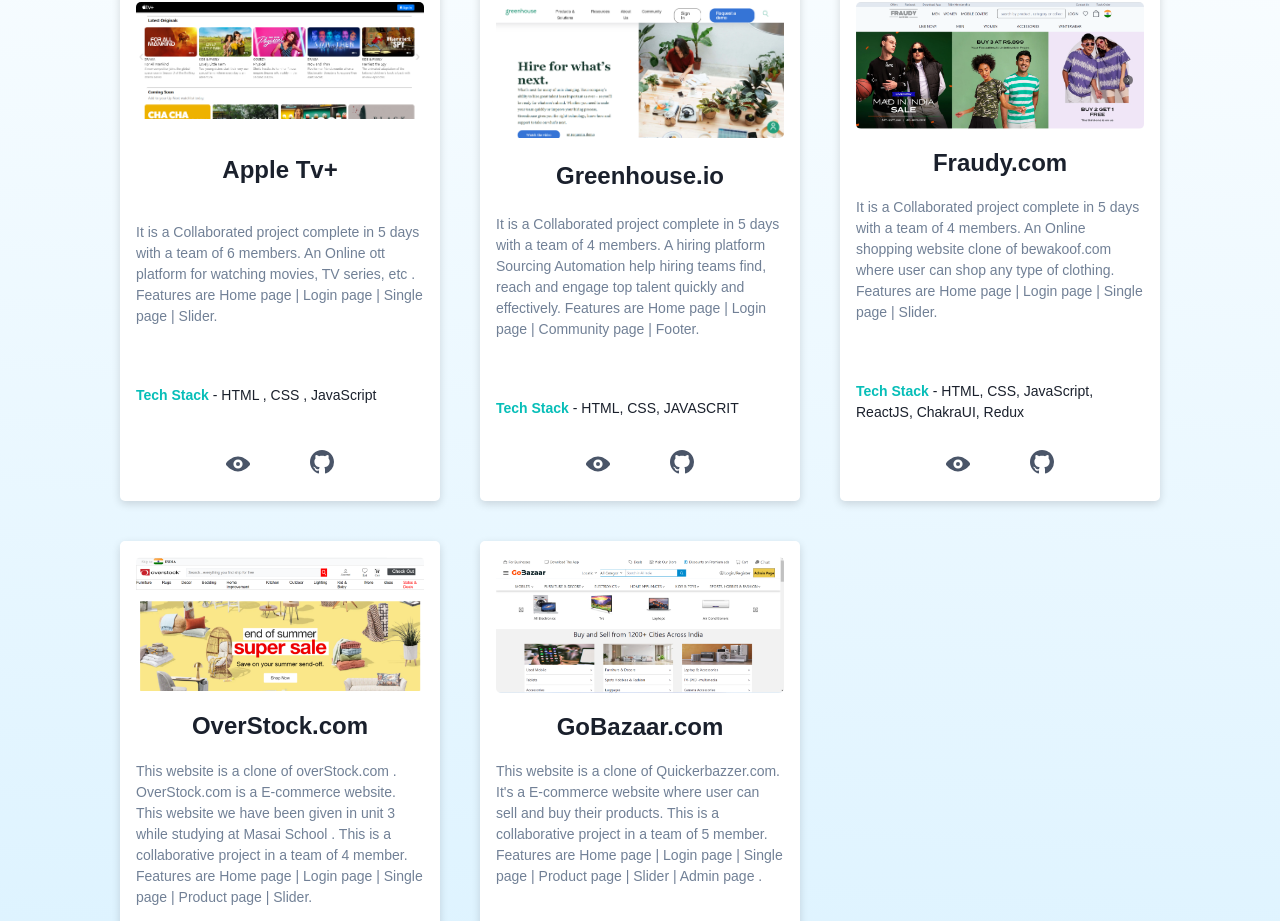
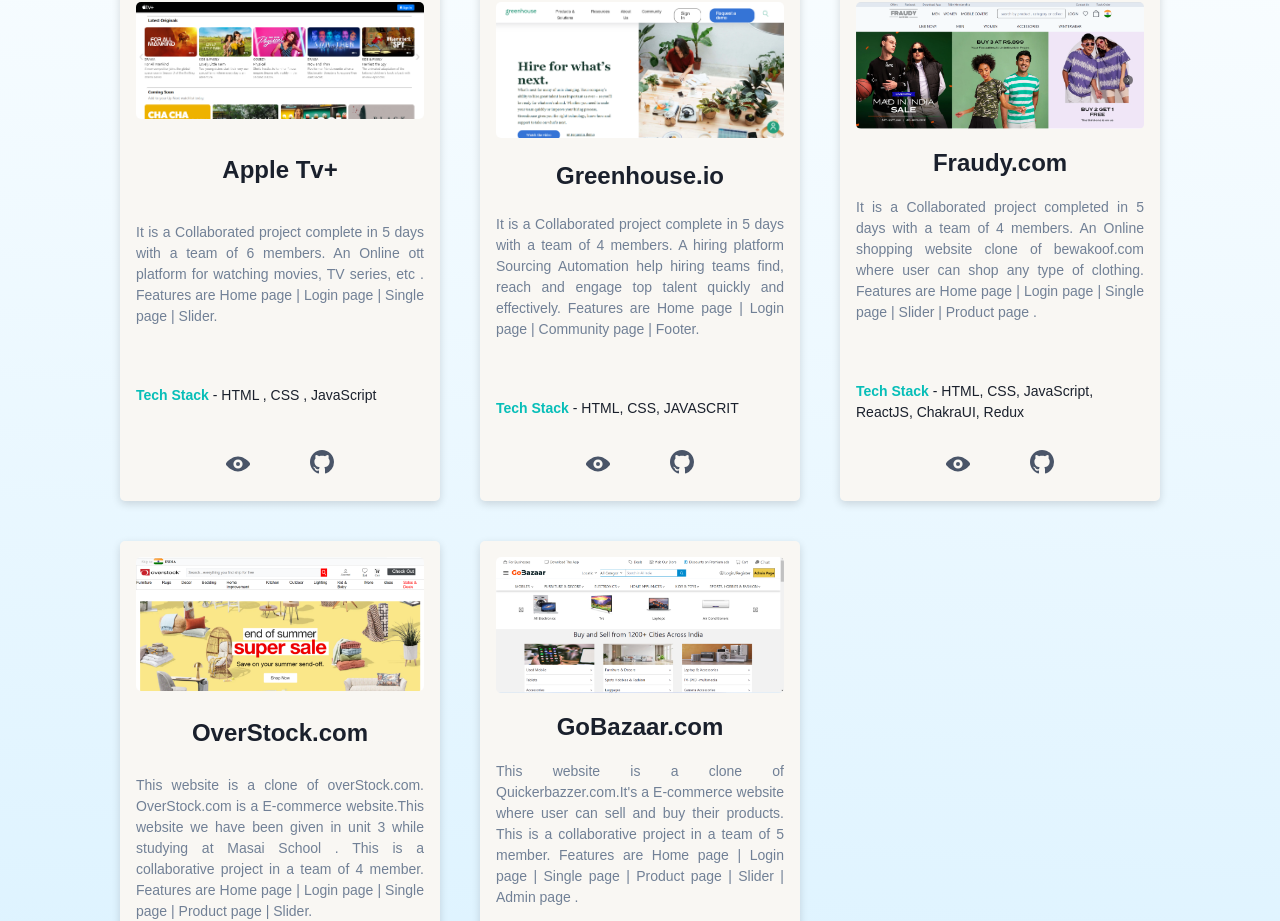
Before and after one commit to lipan1437/lipan1437.github.io, a React (Create React App) app: page / in a window 1280 px wide. Shown: the part 1699-2620 px from the top of the page. Built offline with nearby package versions, Linux system fonts and the light colour scheme.

Commit message:
changes 3.0

```diff
--- a/src/pages/Project.jsx
+++ b/src/pages/Project.jsx
@@ -32,7 +32,7 @@
 import bewakoof from "../images/bewakoof.png";
 import greenhouse from "../images/pro1.png";
 import overstock from "../images/overstock.png";
-import gobazaar from "../images/gobazzar.png"
+import gobazaar from "../images/gobazzar.png";
 import { ButtonGroup } from "react-bootstrap";
 
 const projects = [
@@ -62,7 +62,7 @@
     name: "Fraudy.com",
     image: bewakoof,
     description:
-      "It is a Collaborated project complete in 5 days with a team of 4 members. An Online shopping website clone of bewakoof.com where user can shop any type of clothing. Features are Home page | Login page | Single page | Slider.",
+      "It is a Collaborated project completed in 5 days with a team of 4 members. An Online shopping website clone of bewakoof.com where user can shop any type of clothing. Features are Home page | Login page | Single page | Slider | Product page .",
     tech: " HTML, CSS, JavaScript, ReactJS, ChakraUI, Redux",
     view: "https://fraudy.vercel.app/",
     git: "https://github.com/amansingh456/shallow-creature-244",
@@ -72,7 +72,7 @@
     name: "OverStock.com",
     image: overstock,
     description:
-      "This  website is a clone of overStock.com . OverStock.com is a E-commerce website. This website we have been given in unit 3 while studying at Masai School . This is a collaborative project in a team of 4 member. Features are Home page | Login page | Single page | Product page  | Slider. ",
+      "This  website is a clone of overStock.com. OverStock.com is a E-commerce website.This website we have been given in unit 3 while studying at Masai School . This is a collaborative project in a team of 4 member. Features are Home page | Login page | Single page | Product page  | Slider. ",
     tech: " HTML, CSS, JavaScript",
     view: "https://gleaming-wisp-eb6c81.netlify.app/",
     git: "https://github.com/lipan1437/-coherent-mother-3147",
@@ -82,7 +82,7 @@
     name: "GoBazaar.com",
     image: gobazaar,
     description:
-      "This  website is a clone of Quickerbazzer.com. It's a E-commerce website where user can sell and buy their products. This is a collaborative project in a team of 5 member. Features are Home page | Login page | Single page | Product page  | Slider | Admin page . ",
+      "This  website is a clone of Quickerbazzer.com.It's a E-commerce website where user can sell and buy their products. This is a collaborative project in a team of 5 member. Features are Home page | Login page | Single page | Product page  | Slider | Admin page . ",
     tech: " React, Redux, CSS, NodeJs, ExpressJs, Mongodb",
     view: "https://gobazzar.vercel.app/",
     git: "https://github.com/lipan1437/Gobazzar.com",
@@ -117,7 +117,7 @@
   const HeadingColor = useColorModeValue("black", "white");
   const QueryColor = useColorModeValue("#07beb8", "#eac288");
 
-  const divColor = useColorModeValue("white", "rgba(255, 255, 255, 0.3)");
+  const divColor = useColorModeValue("#f9f7f3", "rgba(255, 255, 255, 0.3)");
   const selected = useColorModeValue("#0b3954", "#b5925f");
 
   const descColor = useColorModeValue("gray.500", "white");
@@ -206,7 +206,8 @@
               bg={divColor}
               p={4}
               spacing={4}
-              alignItems="center" justifyContent="space-between"
+              alignItems="center"
+              justifyContent="space-between"
             >
               <VStack>
                 <Image borderRadius={5} src={el.image} alt="sufi" />
@@ -219,9 +220,14 @@
               </Text>
               <VStack>
                 <Text
-                  display={{ base: "none", md:"inline-flix",sm: "inline-flex"}}
+                  display={{
+                    base: "none",
+                    md: "inline-flix",
+                    sm: "inline-flex",
+                  }}
                   fontSize={{ base: "13px", md: "12px", lg: "12px", xl: "sm" }}
                   color={descColor}
+                  textAlign="justify"
                 >
                   {el.description}
                 </Text>
@@ -242,8 +248,6 @@
                     {`Tech Stack - ${el.tech}`}
                   </Highlight>
                 </Text>
-
-
               </VStack>
               <HStack spacing={5}>
                 <a href={el.view} target="_blank">
```
Lines whose indentation alone changed are shown as unchanged.
